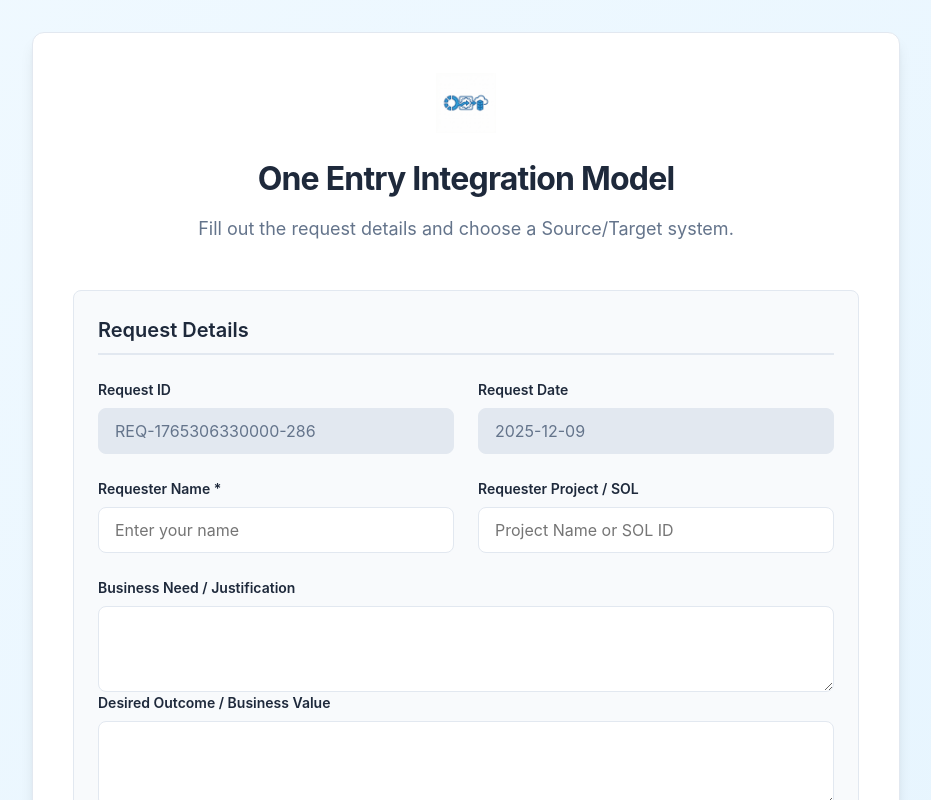
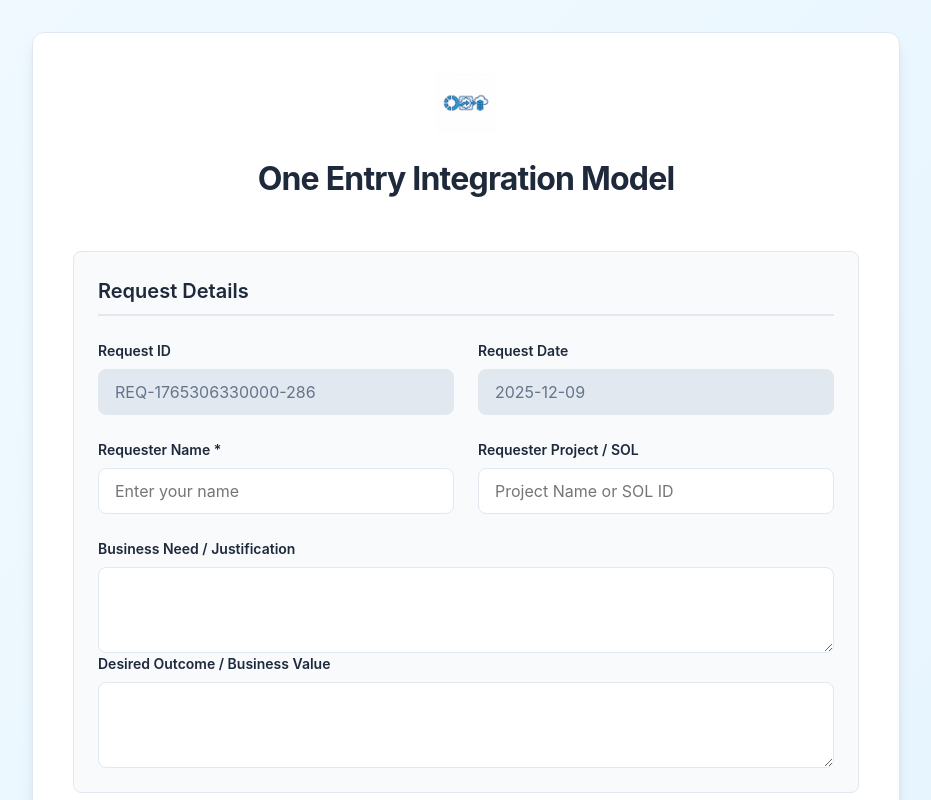
Before and after one commit to Manikanta-Chilaka/etl-connector-lookup, a React (Vite) app: page / in a window 1280 px wide. Shown: the top 800 px of the page, without its empty margins (174-1105 px from the left). Built offline with nearby package versions, Linux system fonts and the light colour scheme.

Commit message:
Added colums in sheets

```diff
--- a/src/App.jsx
+++ b/src/App.jsx
@@ -4,7 +4,7 @@ import logo from './assets/logo.png';
 import emptyStateImg from './assets/empty_state.png';
 
 function App() {
-  const GOOGLE_SCRIPT_URL = 'YOUR_GOOGLE_SCRIPT_URL_HERE'; // <--- PASTE YOUR URL HERE
+  const GOOGLE_SCRIPT_URL = 'https://script.google.com/macros/s/AKfycbz9TFSS6OCY-Rt5VfNNEQ9l1EGe1_dVGblq6Bmp25UVoboXQx4wBWYQpW_8x8HrRhOt/exec'; // <--- PASTE YOUR URL HERE
 
   // --- 1. Request Metadata State ---
   const [requestId] = useState(() =>
@@ -154,7 +154,7 @@ function App() {
       // OR ensure your Apps Script returns proper CORS headers.
       // We'll use standard POST assuming the script (from README) handles CORS.
 
-      const response = await fetch('https://script.google.com/macros/s/AKfycbzpA85Y35CJ6MVb2xf8OuU3ax2DprVGC6B2TXNv55XiPa47QBx0lyKSOnT8p7eS_zp7/exec', {
+      const response = await fetch('https://script.google.com/macros/s/AKfycbz9TFSS6OCY-Rt5VfNNEQ9l1EGe1_dVGblq6Bmp25UVoboXQx4wBWYQpW_8x8HrRhOt/exec', {
         method: 'POST',
         // mode: 'no-cors', // Uncomment if you face CORS issues and don't need response data
         headers: {
@@ -187,9 +187,7 @@ function App() {
         <header className="header">
           <img src={logo} alt="ETL Tool Logo" className="logo" />
           <h1 className="title">One Entry Integration Model</h1>
-          <p className="description">
-            Fill out the request details and choose a Source/Target system.
-          </p>
+
         </header>
 
         <form onSubmit={handleSubmit} className="request-form">
```
